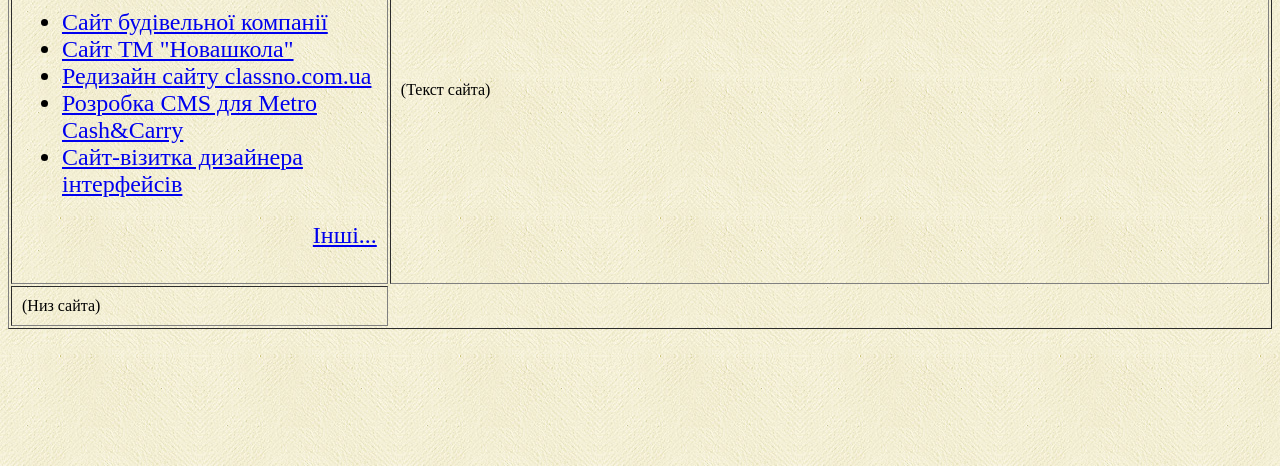
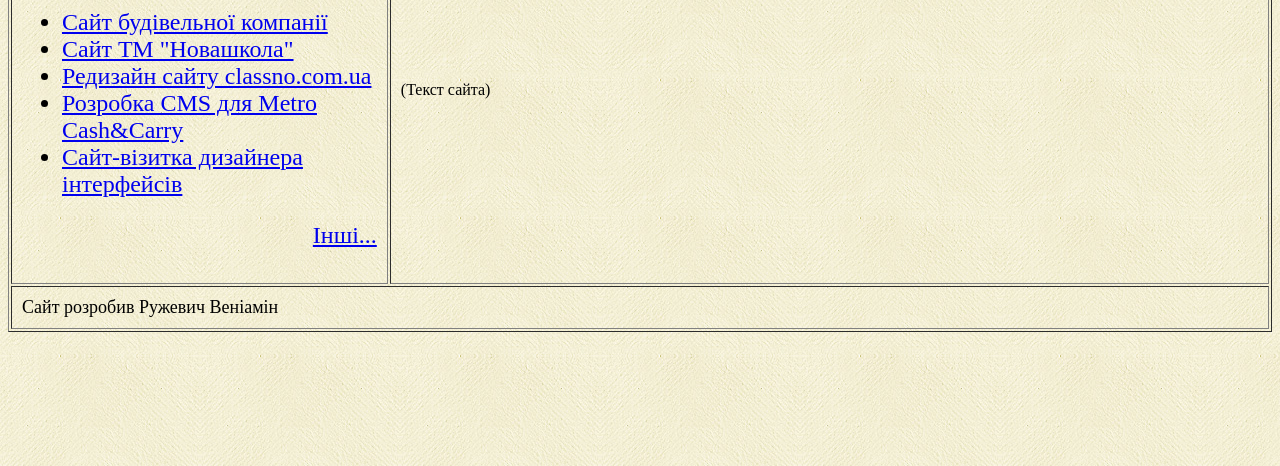
Before and after one commit to ruzhevych/ruzhevych.github.io, a plain HTML site: page index.html in a window 1280 px wide. Shown: the part 334-800 px from the top of the page. Drawn offline with Linux system fonts and the light colour scheme.

Commit message:
08 - Футер сайту

```diff
--- a/index.html
+++ b/index.html
@@ -41,7 +41,9 @@
             <td width="70%" >(Текст сайта)</td>
         </tr>
         <tr>
-            <td width="30%" valign="middle" >(Низ сайта)</td>
+            <td colspan="2" valign="middle" hight="90">
+          <font size="4">Сайт розробив Ружевич Веніамін</font>
+        </td>
         </tr>
     </table>
     <!--================================================================-->
```
